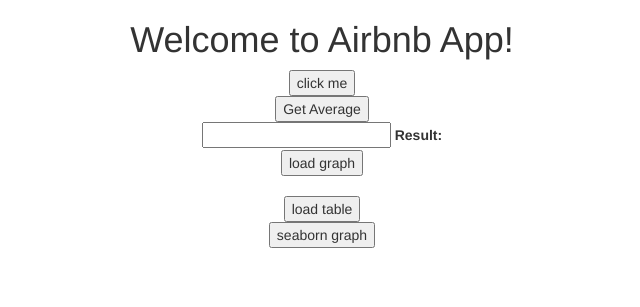
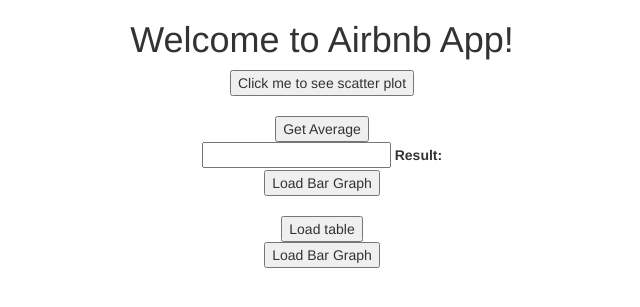
Before and after one commit to imannaimi/miniprojectfs, a Django app: page /airbnbgraph/ in a window 1280 px wide; the page is wider, and only the part inside the window is pictured. Shown: the part 51-358 px from the top of that part, without its empty margins (318-958 px from the left). Run offline with Django 4.2, Linux system fonts and the light colour scheme; parts of the project's set-up code (start-up, migrations or seed data) failed here and were passed over; some libraries are stand-ins or nearby versions.

Commit message:
Another changes to views.py with diff graph

```diff
--- a/airbnbgraph/views.py
+++ b/airbnbgraph/views.py
@@ -32,9 +32,19 @@
 
 class Api(TemplateView):
     def getNums(request):
-        n = np.array([2,3,4])
-        name1 = "name-1" + str(n[1])
-        return HttpResponse('{"name:":'+name1+',"age":31,"city":"New York"}')
+        file_path = MEDIA_ROOT+"/clean_data.csv"
+        data = pd.read_csv(file_path)
+        response = HttpResponse(content_type="image/png")
+
+        plt.figure(figsize = (13,8))
+        ax = sb.stripplot(x="Price", y="Location", data=data, jitter=2.0, hue="Location")
+        #ax = sns.countplot(y="Location", palette= "RdPu", data=data)
+
+        ax.set_title('Price of Airbnb based on Location in Selangor')
+
+        ax.figure.savefig(response , format="png")
+
+        return response
 
     def getAvg(request):
         s1=request.GET.get("val", "")
@@ -58,7 +68,7 @@
         ax.set_title('Airbnb Location in Selangor')
         for container in ax.containers:
             ax.bar_label(container)
-        ax.figure.savefig(response , format="png")
+        # ax.figure.savefig(response , format="png")
         # x=np.arange(0, 2 * np.pi, 0.01)
         # s=np.cos(x)**2
         # plt.plot(x,s)
@@ -84,14 +94,37 @@
         data = pd.read_csv(file_path)
         response = HttpResponse(content_type="image/jpeg")
 
+        price_range = []
 
-        # Graph 1
-        plt.figure(figsize = (13,8))
-        ax = sb.countplot(x="Location", palette= "RdPu", data=data)
-        ax.set_ylabel('Count')
-        ax.set_title('Airbnb Location in Selangor')
+        for x in data["Price"]:
+            if x <=100:
+                price_range.append('0-100')
+            elif 100< x <=200:
+                price_range.append('101-200')
+            else:
+                price_range.append('201-300')
+
+        data["Price_Range"] = price_range
+
+        data.Price_Range=data.Price_Range.astype('category')
+
+        percent_pool = pd.crosstab(data.loc[:, "Price_Range"],
+               data.loc[:, "Pool"],
+               normalize = "index") * 100 #Normalized by index so that all rows equals to 100
+
+        c = ["#FEA3AA","#FFE4E1"]
+        ax = percent_pool.plot(kind='bar', stacked=False, rot=0, color= c, figsize=(13, 8))
+        ax.set_ylabel('Percentage %')
+        ax.set_title('Percentage of Pool Provided based on Price Range')
         for container in ax.containers:
             ax.bar_label(container)
+        # Graph 1
+        # plt.figure(figsize = (13,8))
+        # ax = sb.countplot(x="Location", palette= "RdPu", data=data)
+        # ax.set_ylabel('Count')
+        # ax.set_title('Airbnb Location in Selangor')
+        # for container in ax.containers:
+        #     ax.bar_label(container)
         ax.figure.savefig(response , format="png")
         # pdfFile.savefig(ax.figure)
 
--- a/templates/airbnbgraph/index.html
+++ b/templates/airbnbgraph/index.html
@@ -8,10 +8,10 @@
       <div class="container-fluid">
         <div class="row">
             <div class="col-3">
-            <button onclick="click1()" >click me</button>
+            <button onclick="click1()" >Click me to see scatter plot</button>
             </div>
             <div class="col-9">
-            <span style="background-color:rgb(184, 172, 172)" id="customer"></span>
+                <img id="customer" width="500">
             </div>
         <div>
         <div class="row">
@@ -26,7 +26,7 @@
         <div>
         <div class="row">
             <div class="col-3">
-            <button onclick="getimage()">load graph</button>
+            <button onclick="getimage()">Load Bar Graph</button>
             </div>
             <div class="col-9">
                 <img id="matplotlib" width="500">
@@ -34,14 +34,14 @@
         <div>
         <div class="row">
             <div class="col-3">
-            <button onclick="getPandas()">load table</button>
+            <button onclick="getPandas()">Load table</button>
             </div>
             <div id="pandas" class="col-9">
             </div>
         <div>
         <div class="row">
             <div class="col-3">
-            <button onclick="getSBimage()">seaborn graph</button>
+            <button onclick="getSBimage()">Load Bar Graph</button>
             </div>
             <div class="col-9">
                 <img id="seaborn" width="1000">
@@ -53,8 +53,11 @@
 <script>
     function click1() {
         fetch('{% url 'airbnbgraph:get-num' %}')
-            .then(res => res.text())
-            .then(data => document.getElementById('customer').innerHTML = data)
+        .then(res => res.blob()) // we read a Blob out of the response using blob() #A binary large object (BLOB) is a collection of binary data stored as a single entity.
+		.then(data => {
+            let imgURL = URL.createObjectURL(data) //the URL lifetime is tied to the document in the window on which it was created
+            document.getElementById('customer').src = imgURL
+        })
     }
 
     function getavg() {
```
Also changed, not shown: db.sqlite3, 1 other file.
